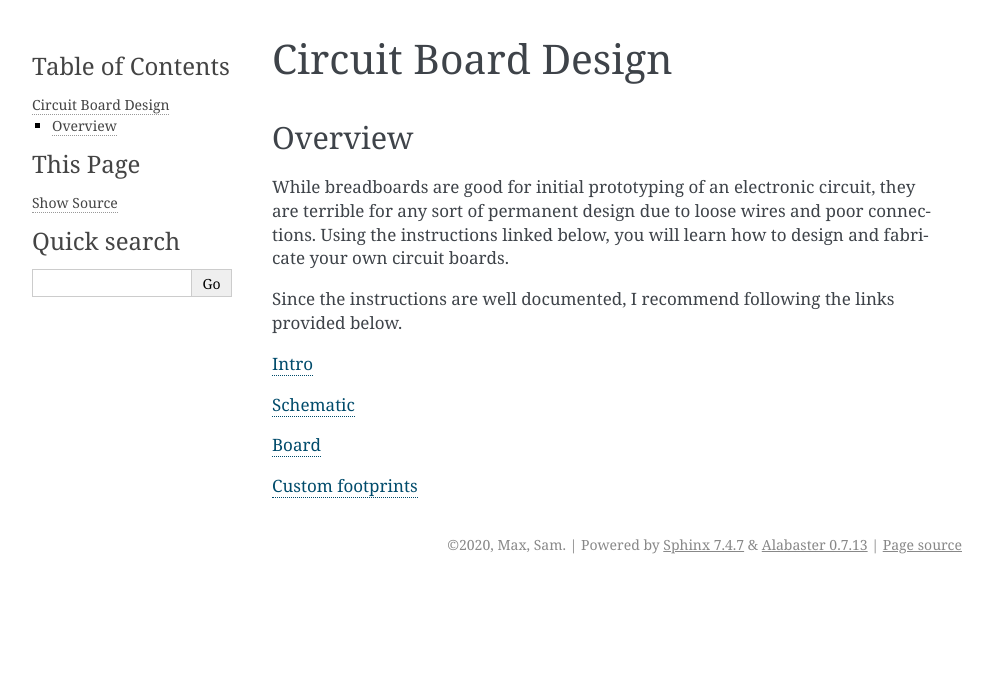
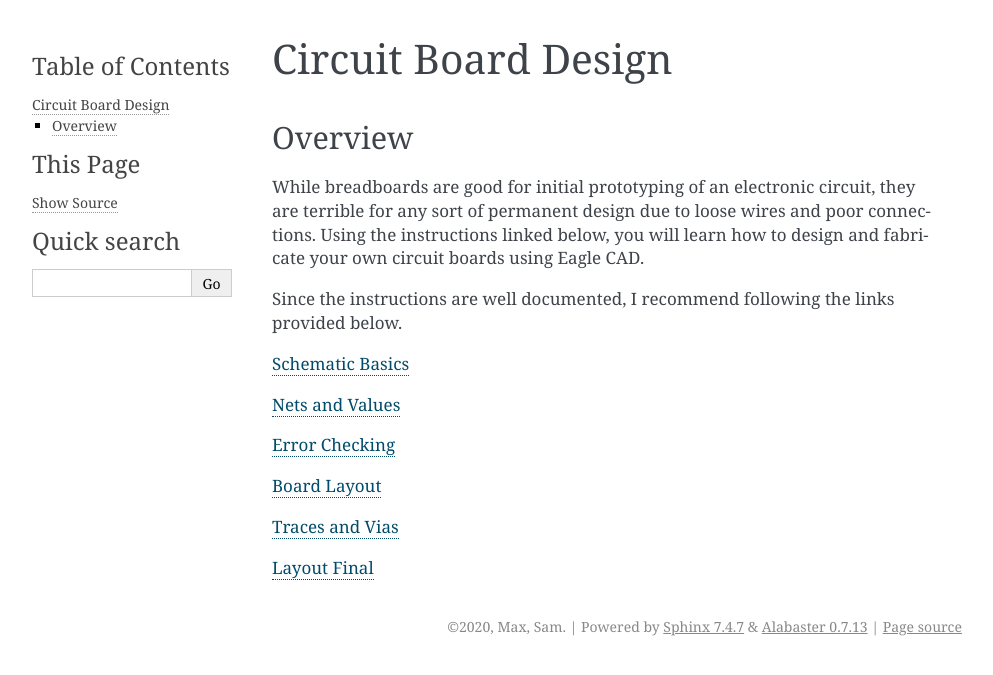
Before and after one commit to maxtkc/mvths-wiki, a Sphinx documentation site: the page built from docs/045-autodesk-eagle.rst, in a window 1280 px wide. Shown: the top 675 px of the page, without its empty margins (148-1141 px from the left). Built offline with Sphinx 7.4.7, drawn with Linux system fonts in a browser that asks for light colours; pages that are not in the unit, such as notebooks, are missing from menus.

Commit message:
Update 045-autodesk-eagle.rst

```diff
--- a/docs/045-autodesk-eagle.rst
+++ b/docs/045-autodesk-eagle.rst
@@ -4,19 +4,19 @@ Circuit Board Design
 Overview
 --------
 
-While breadboards are good for initial prototyping of an electronic
-circuit, they are terrible for any sort of permanent design due to loose
-wires and poor connections. Using the instructions linked below, you
-will learn how to design and fabricate your own circuit boards.
+While breadboards are good for initial prototyping of an electronic circuit, they are terrible for any sort of permanent design due to loose wires and poor connections. Using the instructions linked below, you will learn how to design and fabricate your own circuit boards using Eagle CAD.
 
 Since the instructions are well documented, I recommend following the
 links provided below.
 
-`Intro <https://www.google.com/url?q=https://learn.sparkfun.com/tutorials/how-to-install-and-setup-eagle?_ga%3D2.79936727.1999398224.1528904549-177401137.1497551582&sa=D&ust=1587613174062000>`__
+`Schematic Basics <https://www.autodesk.com/products/eagle/blog/schematic-basics-part-1/>`__
 
-`Schematic <https://www.google.com/url?q=https://learn.sparkfun.com/tutorials/using-eagle-schematic?_ga%3D2.154924024.1999398224.1528904549-177401137.1497551582&sa=D&ust=1587613174063000>`__
+`Nets and Values <https://www.autodesk.com/products/eagle/blog/schematic-basics-part-2-nets-and-values/>`__
 
-`Board <https://www.google.com/url?q=https://learn.sparkfun.com/tutorials/using-eagle-board-layout?_ga%3D2.158398330.1999398224.1528904549-177401137.1497551582&sa=D&ust=1587613174063000>`__
+`Error Checking <https://www.autodesk.com/products/eagle/blog/schematic-basics-part-3-erc/>`__
 
-`Custom
-footprints <https://www.google.com/url?q=https://learn.sparkfun.com/tutorials/designing-pcbs-smd-footprints?_ga%3D2.159062266.1999398224.1528904549-177401137.1497551582&sa=D&ust=1587613174064000>`__
+`Board Layout <https://www.autodesk.com/products/eagle/blog/pcb-layout-basics-component-placement/>`__
+
+`Traces and Vias <https://www.autodesk.com/products/eagle/blog/routing-autorouting-pcb-layout-basics-2/>`__
+
+`Layout Final <https://www.autodesk.com/products/eagle/blog/design-rule-check-pcb-layout-basics-3/>`__
```
